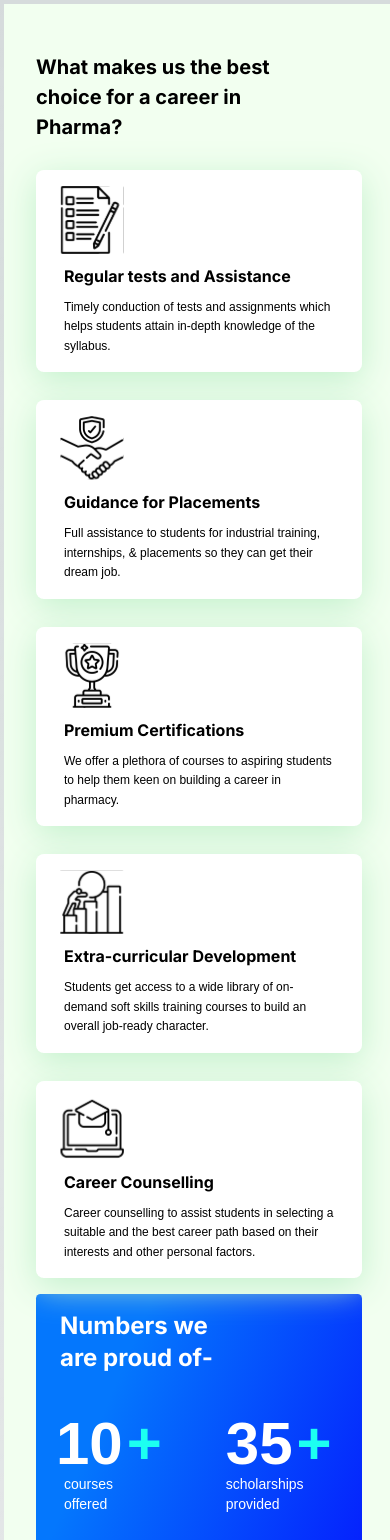
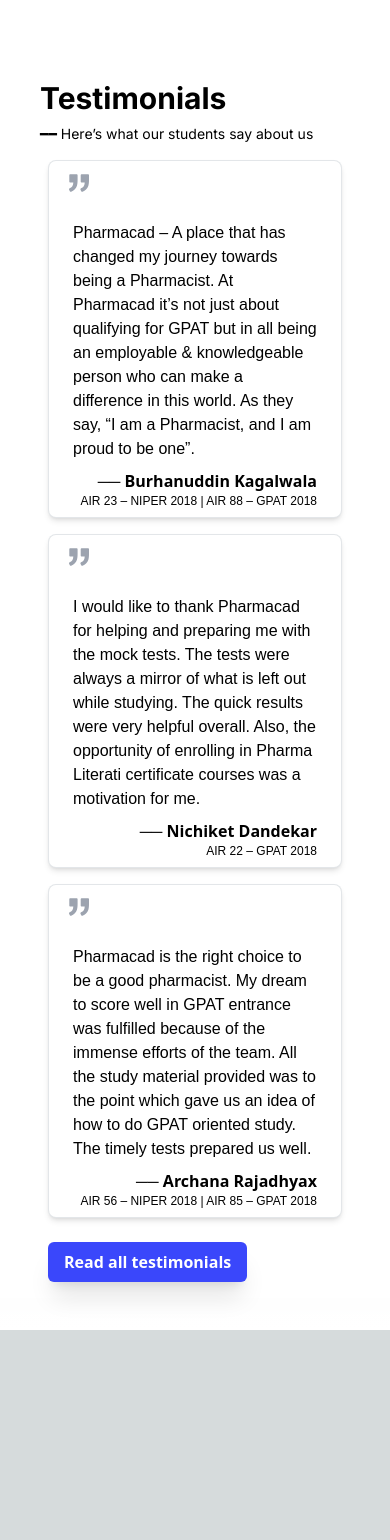
Before and after one commit to vibodhbhosure/Project-Pharmacad, a Next.js app: page / in a window 390 px wide. Shown: the top 1540 px of the page. After the commit the page ends 1330 px from the top, so only its background shows below. Built offline with nearby package versions, Linux system fonts and the light colour scheme.

Commit message:
testimonials on home page done

```diff
--- a/components/Testimonials.jsx
+++ b/components/Testimonials.jsx
@@ -8,10 +8,10 @@ const TestimonialsContainer = () => {
 
     console.log(testimonialDataArray);
     return (
-        <div className="w-full  bg-white mb-8">
-            <div className="mx-56 pt-20">
+        <div className="w-full  bg-white mb-8 lg:w-full  lg:bg-white lg:mb-8">
+            <div className="mx-10 pt-20 lg:mx-56 lg:pt-20">
                 <div className="text-black font-inter font-bold text-3xl">Testimonials</div>
-                <div className="text-black font-inter text-lg"> ━━ Here’s what our students say about us </div>
+                <div className="text-black font-inter text-sm my-2 lg:text-black lg:font-inter lg:text-lg sm:text-[##4F4F4F]"> ━━ Here’s what our students say about us </div>
                 <div className="flex flex-col">
                     {testimonialDataArray.slice(0, 3).map((cardData) => (
                         <div key={cardData.id} className="lg:w-full ">
@@ -21,7 +21,7 @@ const TestimonialsContainer = () => {
 
                 </div>
                 <div>
-                <button class="rounded-md px-5 py-2 bg-[#3A47FB] text-raleway font-semibold text-white">Read all testimonials</button>
+                <button class="rounded-md px-4 py-2 mx-2 my-4 bg-[#3A47FB] text-raleway font-semibold shadow-xl text-white">Read all testimonials</button>
 </div>
 
             </div>
--- a/components/TestimonialsCard.jsx
+++ b/components/TestimonialsCard.jsx
@@ -27,21 +27,23 @@ const TestimonialsCard = ({ cardData }) => {
                         <svg xmlns="http://www.w3.org/2000/svg" fill="currentColor" class="block w-5 h-5 text-gray-400 mb-4" viewBox="0 0 975.036 975.036">
                             <path d="M925.036 57.197h-304c-27.6 0-50 22.4-50 50v304c0 27.601 22.4 50 50 50h145.5c-1.9 79.601-20.4 143.3-55.4 191.2-27.6 37.8-69.399 69.1-125.3 93.8-25.7 11.3-36.8 41.7-24.8 67.101l36 76c11.6 24.399 40.3 35.1 65.1 24.399 66.2-28.6 122.101-64.8 167.7-108.8 55.601-53.7 93.7-114.3 114.3-181.9 20.601-67.6 30.9-159.8 30.9-276.8v-239c0-27.599-22.401-50-50-50zM106.036 913.497c65.4-28.5 121-64.699 166.9-108.6 56.1-53.7 94.4-114.1 115-181.2 20.6-67.1 30.899-159.6 30.899-277.5v-239c0-27.6-22.399-50-50-50h-304c-27.6 0-50 22.4-50 50v304c0 27.601 22.4 50 50 50h145.5c-1.9 79.601-20.4 143.3-55.4 191.2-27.6 37.8-69.4 69.1-125.3 93.8-25.7 11.3-36.8 41.7-24.8 67.101l35.9 75.8c11.601 24.399 40.501 35.2 65.301 24.399z"></path>
                         </svg></div>
-                    <div className="flex flex-col w-full items-end">
-                        <div className="px-6 font-montserrat font-thin">{testimonial}</div>
-                        <div className="px-6 font-semibold">── {name}</div>
-                        <div className="px-6 font-poppins font-bold text-sm">{rank}</div>
+                    <div className="flex flex-col w-full items-end lg:flex lg:flex-col lg:w-full lg:items-end ">
+                        <div className="px-6 font-montserrat font-thin lg:px-6 lg:font-montserrat lg:font-thin">{testimonial}</div>
+                        <div className="px-6 font-semibold pt-2">── {name}</div>
+                        <div className="px-6 font-poppins font-thin text-xs  lg:px-6 lg:font-poppins lg:font-bold lg:text-sm">{rank}</div>
                     </div>
 
                 </div>
-                <div className="flex flex-col items-center content-center mr-4 w-full p-0  h-full rounded-lg">
+
+                <div className="lg:flex md:flex  flex-col items-center content-center  w-full p-0  h-full rounded-lg hidden  md:visible sm:hidden lg:visible">
+
                     <Image
-                        className=" rounded-md mt-4 border-gray-600 shadow-lg"
+                        className=" rounded-md mt-4 border-gray-600    shadow-lg "
                         src={svg}
                         alt={name}
                     />
-                </div>
-            </div>
+                </div></div>
+
         </div>
 
     );
--- a/src/app/layout.js
+++ b/src/app/layout.js
@@ -18,7 +18,7 @@ export default function RootLayout({ children }) {
   return (
 
     <>
-           <BestChoiceContainer/>
+           {/* <BestChoiceContainer/> */}
            <TestimonialsContainer />
     </>
 
```
